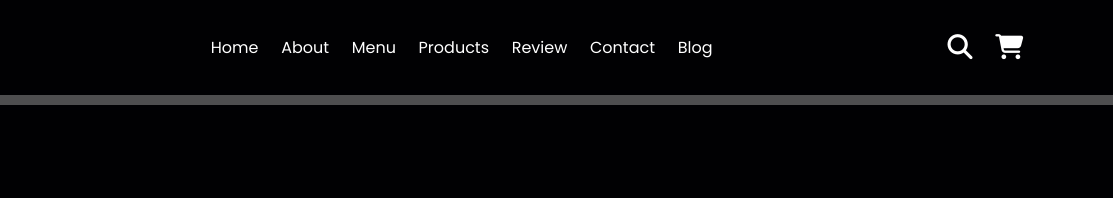
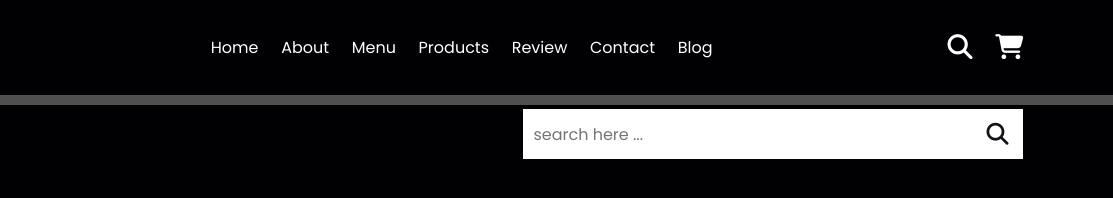
Before and after one commit to karimoucisse/coffee-shop, a plain HTML site: page index.html in a window 1280 px wide. Shown: the full height of the page, 167-1280 px from the left. Drawn offline with Linux system fonts and the light colour scheme.

Commit message:
add search box to the header

```diff
--- a/index.html
+++ b/index.html
@@ -31,8 +31,15 @@
                 <i class="fas fa-shopping-cart" id="cart-btn"></i>
                 <i class="fas fa-bars" id="menu-btn"></i>
             </div>
+
+            <div class="search-form">
+                <input type="search" id="search-box" placeholder="search here ...">
+                <label for="search-box" class="fas fa-search"></label>
+            </div>
+
         </header>
         <!-- header section end -->
+
 
         <script src="https://kit.fontawesome.com/9c09657d67.js" crossorigin="anonymous"></script>
     </body>
--- a/style.css
+++ b/style.css
@@ -80,3 +80,32 @@ body {
 #menu-btn {
     display: none;
 }
+
+.header .search-form {
+    position: absolute;
+    top: 115%;
+    right : 7%;
+    background: #fff;
+    width: 50rem;
+    height : 5rem;
+    display: flex;
+    align-items: center;
+}
+.header .search-form input {
+    height: 100%;
+    width: 100%;
+    font-size: 1.6rem;
+    color: var(--black);
+    padding : 1rem;
+    text-transform: none;
+}
+.header .search-form label {
+    cursor: pointer;
+    font-size: 2.2rem;
+    margin-right: 1.5rem;
+    color: var(--black);
+}
+
+.header .search-form label:hover {
+    color: var(--main-color);
+}
```
